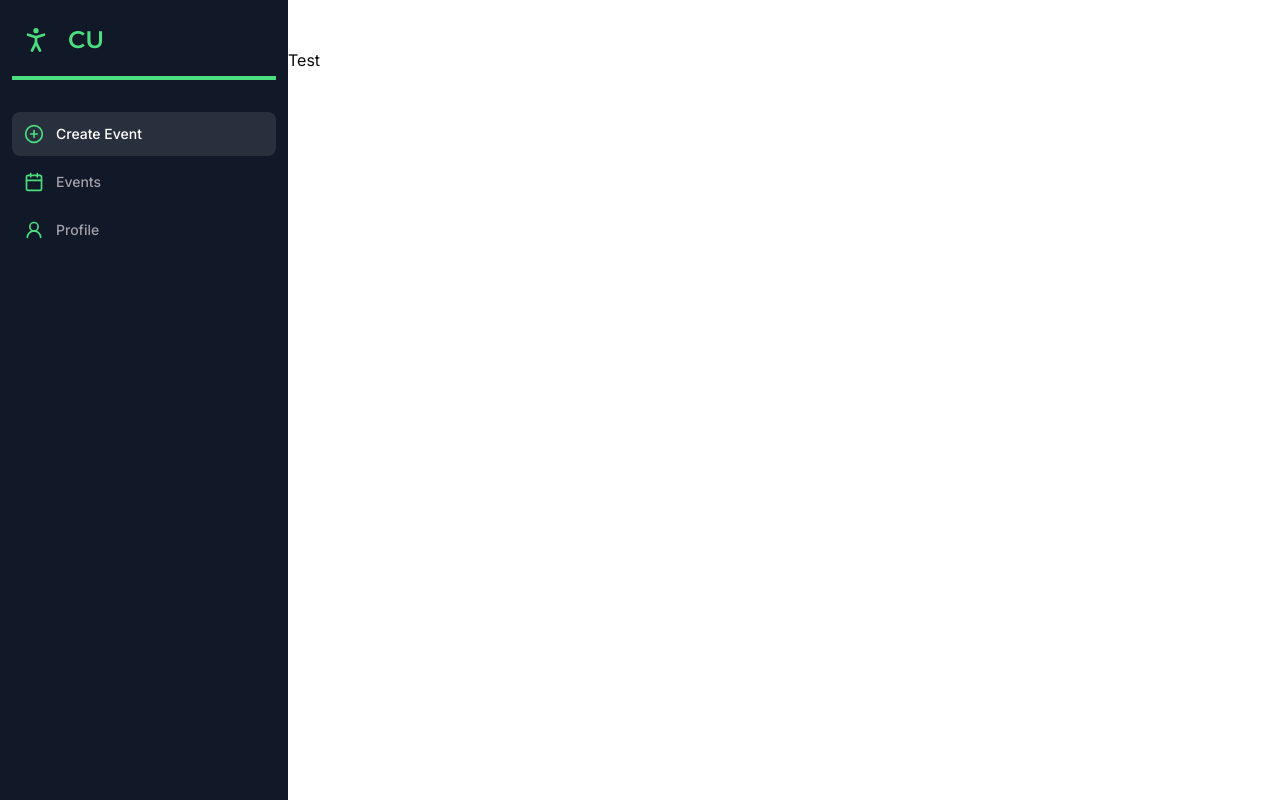
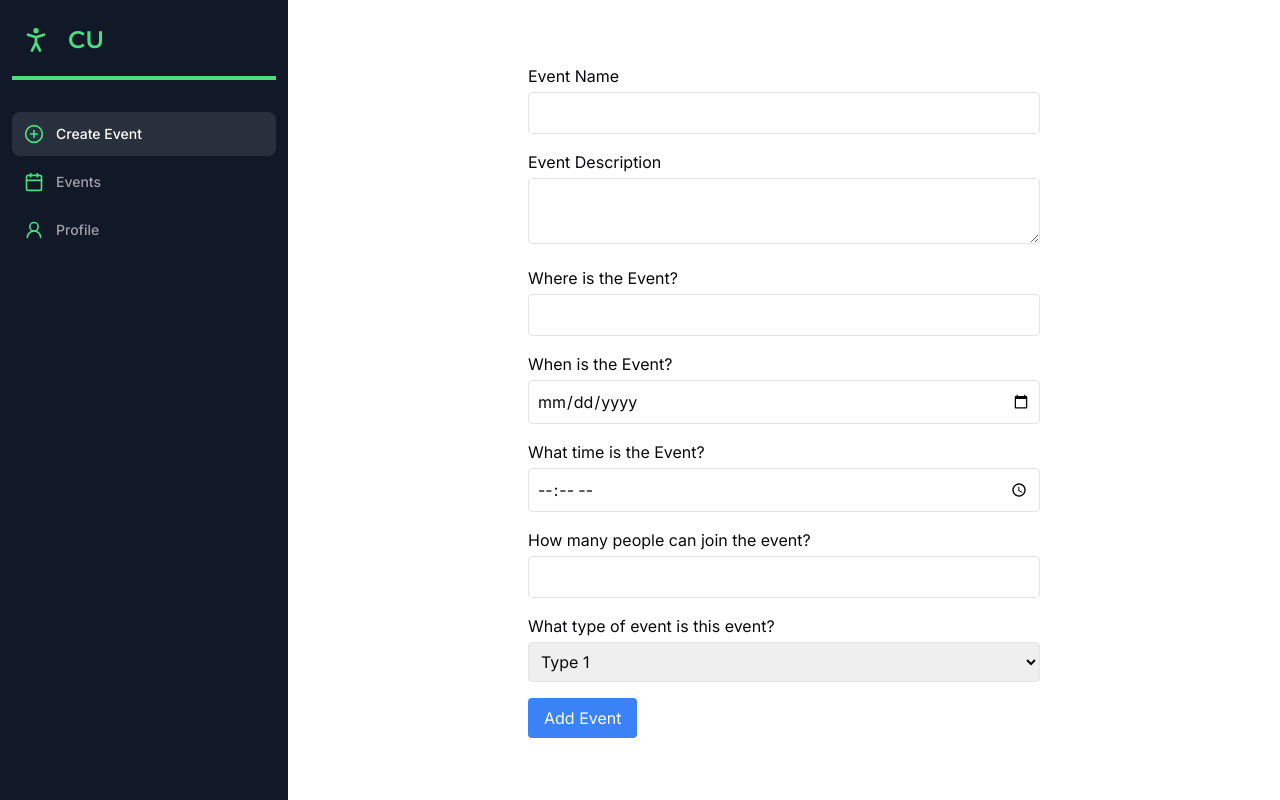
Before and after one commit to GeoCodee/cu-connecttosociety, a Next.js app: page /createEvent in a window 1280 px wide. Built offline with nearby package versions, Linux system fonts and the light colour scheme.

Commit message:
added useEffect to events

```diff
--- a/src/app/(content)/createEvent/page.tsx
+++ b/src/app/(content)/createEvent/page.tsx
@@ -1,9 +1,124 @@
 "use client";
 
-import { UserButton } from "@clerk/nextjs";
-import { User } from "@clerk/nextjs/server";
-import Image from "next/image";
+import { useRef } from "react";
 
-export default function Home() {
-  return <div>Test</div>;
+export default function EventForm() {
+  const eventName = useRef<HTMLDivElement>(null);
+  const description = useRef<HTMLDivElement>(null);
+  const date = useRef<HTMLDivElement>(null);
+  const time = useRef<HTMLDivElement>(null);
+  const capacity = useRef<HTMLDivElement>(null);
+  const location = useRef<HTMLDivElement>(null);
+  const eventType = useRef<HTMLDivElement>(null);
+
+  function onSubmit(e) {
+    e.preventDefault();
+    const newEvent = {
+      eventName: eventName.current.value,
+      description: description.current.value,
+      date: date.current.value,
+      eventLocation: location.current.value,
+      eventTime: time.current.value,
+      capacity: capacity.current.value,
+      eventType: eventType.current.value,
+    };
+    fetch("/api/add-event", {
+      method: "POST",
+      body: JSON.stringify(newEvent),
+      headers: {
+        "Content-Type": "application/json",
+      },
+    });
+  }
+
+  return (
+    <form onSubmit={onSubmit} className="max-w-lg mx-auto mt-4">
+      <div className="mb-4">
+        <label htmlFor="event-name" className="block">
+          Event Name
+        </label>
+        <input
+          ref={eventName}
+          type="text"
+          id="event-name"
+          className="mt-1 p-2 border rounded w-full"
+        />
+      </div>
+      <div className="mb-4">
+        <label htmlFor="description" className="block">
+          Event Description
+        </label>
+        <textarea
+          ref={description}
+          id="description"
+          className="mt-1 p-2 border rounded w-full"
+        ></textarea>
+      </div>
+      <div className="mb-4">
+        <label htmlFor="event-location" className="block">
+          Where is the Event?
+        </label>
+        <input
+          ref={location}
+          type="text"
+          id="event-location"
+          className="mt-1 p-2 border rounded w-full"
+        />
+      </div>
+      <div className="mb-4">
+        <label htmlFor="event-date" className="block">
+          When is the Event?
+        </label>
+        <input
+          ref={date}
+          type="date"
+          id="event-date"
+          className="mt-1 p-2 border rounded w-full"
+        />
+      </div>
+
+      <div className="mb-4">
+        <label htmlFor="event-time" className="block">
+          What time is the Event?
+        </label>
+        <input
+          ref={time}
+          type="time"
+          id="event-time"
+          className="mt-1 p-2 border rounded w-full"
+        />
+      </div>
+      <div className="mb-4">
+        <label htmlFor="capacity" className="block">
+          How many people can join the event?
+        </label>
+        <input
+          ref={capacity}
+          type="number"
+          id="capacity"
+          className="mt-1 p-2 border rounded w-full"
+        />
+      </div>
+      <div className="mb-4">
+        <label htmlFor="typeOfEvent" className="block">
+          What type of event is this event?
+        </label>
+        <select
+          ref={eventType}
+          id="typeOfEvent"
+          className="mt-1 p-2 border rounded w-full"
+        >
+          <option>Type 1</option>
+          <option>Type 2</option>
+          <option>Type 3</option>
+        </select>
+      </div>
+      <button
+        type="submit"
+        className="bg-blue-500 text-white py-2 px-4 rounded"
+      >
+        Add Event
+      </button>
+    </form>
+  );
 }
--- a/src/app/(dashboard)/CreateEvent/page.tsx
+++ b/src/app/(dashboard)/CreateEvent/page.tsx
@@ -8,6 +8,7 @@ export default function EventForm() {
   const date = useRef<HTMLDivElement>(null);
   const time = useRef<HTMLDivElement>(null);
   const capacity = useRef<HTMLDivElement>(null);
+  const location = useRef<HTMLDivElement>(null);
   const eventType = useRef<HTMLDivElement>(null);
 
   function onSubmit(e) {
@@ -16,7 +17,8 @@ export default function EventForm() {
       eventName: eventName.current.value,
       description: description.current.value,
       date: date.current.value,
-      time: time.current.value,
+      eventLocation: location.current.value,
+      eventTime: time.current.value,
       capacity: capacity.current.value,
       eventType: eventType.current.value,
     };
@@ -53,6 +55,17 @@ export default function EventForm() {
         ></textarea>
       </div>
       <div className="mb-4">
+        <label htmlFor="event-location" className="block">
+          Where is the Event?
+        </label>
+        <input
+          ref={location}
+          type="text"
+          id="event-location"
+          className="mt-1 p-2 border rounded w-full"
+        />
+      </div>
+      <div className="mb-4">
         <label htmlFor="event-date" className="block">
           When is the Event?
         </label>
@@ -63,6 +76,7 @@ export default function EventForm() {
           className="mt-1 p-2 border rounded w-full"
         />
       </div>
+
       <div className="mb-4">
         <label htmlFor="event-time" className="block">
           What time is the Event?
--- a/src/app/(dashboard)/events/page.tsx
+++ b/src/app/(dashboard)/events/page.tsx
@@ -1,5 +1,5 @@
 "use client";
-import { useState } from "react";
+import { useEffect, useState } from "react";
 
 const INITIAL_STATE = [
   {
@@ -32,7 +32,14 @@ const INITIAL_STATE = [
 ];
 
 export default function Events() {
-  const [events, setEvents] = useState(INITIAL_STATE);
+  const [events, setEvents] = useState([]);
+
+  useEffect(function () {
+    fetch(`/api/get-events`)
+      .then((response) => response.json())
+      .then((data) => setEvents(data))
+      .catch((error) => console.log(error.message));
+  }, []);
 
   return (
     <div className="flex flex-wrap gap-4">
--- a/src/app/api/add-event/route.ts
+++ b/src/app/api/add-event/route.ts
@@ -16,6 +16,7 @@ export async function POST(req: Request) {
   try {
     await sql`INSERT INTO Event(userid,eventname,eventlocation,eventtime) VALUES(${userId},${eventName},${eventLocation},${eventTime})`;
   } catch (error) {
+    console.log(error.message);
     return NextResponse.json({ error }, { status: 500 });
   }
 
--- a/src/app/api/create-event-table/route.ts
+++ b/src/app/api/create-event-table/route.ts
@@ -8,7 +8,7 @@ export async function GET(request: Request) {
     const result = await sql`
                 CREATE TABLE EVENT(
                 eventId SERIAL PRIMARY KEY,
-                userId INT,
+                userId VARCHAR(255),
                 eventName VARCHAR(255),
                 eventLocation VARCHAR(255),
                 eventTime VARCHAR(255),
--- a/src/middleware.ts
+++ b/src/middleware.ts
@@ -9,11 +9,11 @@ export default authMiddleware({
   // Prevent the specified routes from accessing
   // authentication information:
   // ignoredRoutes: ['/no-auth-in-this-route'],
-  ignoredRoutes: ["/(api|trpc)(.*)"],
+  // ignoredRoutes: ["/(api|trpc)(.*)"],
   publicRoutes: ["/"],
 });
 
 export const config = {
-  // matcher: ["/((?!.+\\.[\\w]+$|_next).*)", "/", "/(api|trpc)(.*)"],
-  matcher: ["/((?!.+\\.[\\w]+$|_next).*)", "/"],
+  matcher: ["/((?!.+\\.[\\w]+$|_next).*)", "/", "/(api|trpc)(.*)"],
+  // matcher: ["/((?!.+\\.[\\w]+$|_next).*)", "/"],
 };
```
